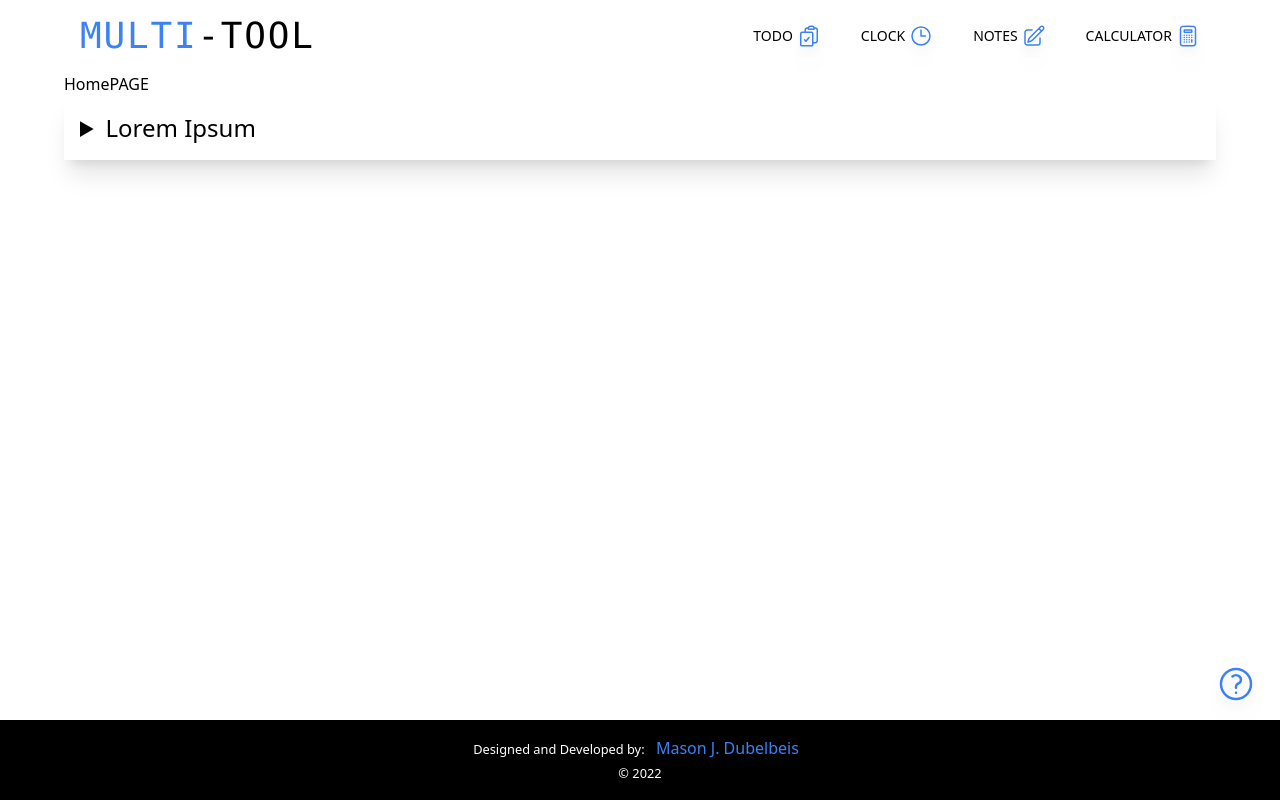
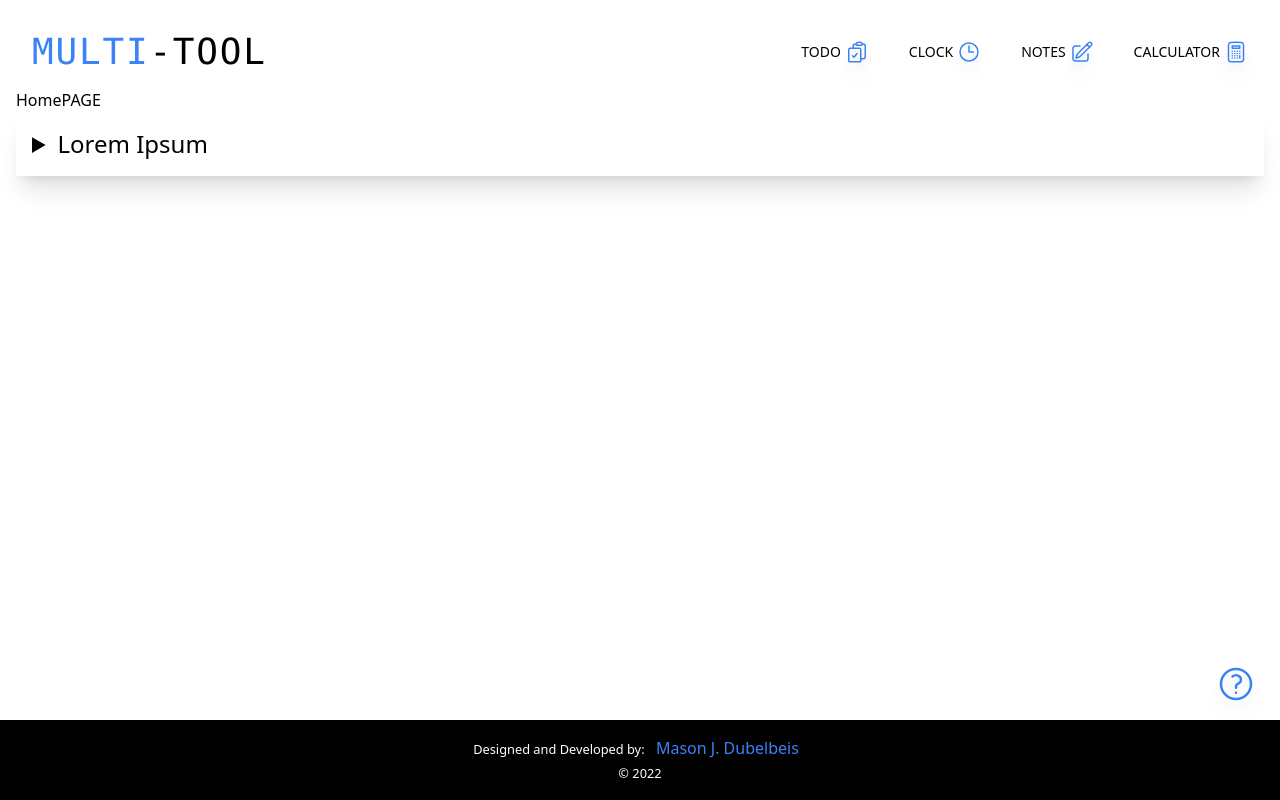
Before and after one commit to mdubelbeis/alarm-clock, a React (Vite) app: page / in a window 1280 px wide. Built offline with nearby package versions, Linux system fonts and the light colour scheme.

Commit message:
changed styling

```diff
--- a/src/App.tsx
+++ b/src/App.tsx
@@ -5,7 +5,7 @@ import Header from "./components/Header";
 const App = () => {
   return (
     <>
-      <div className="flex flex-col relative w-full max-w-6xl mx-auto mb-20">
+      <div className="flex flex-col relative w-full max-w-7xl mx-auto p-4 mb-20">
         <Header />
         <main>
           <Outlet />
```
